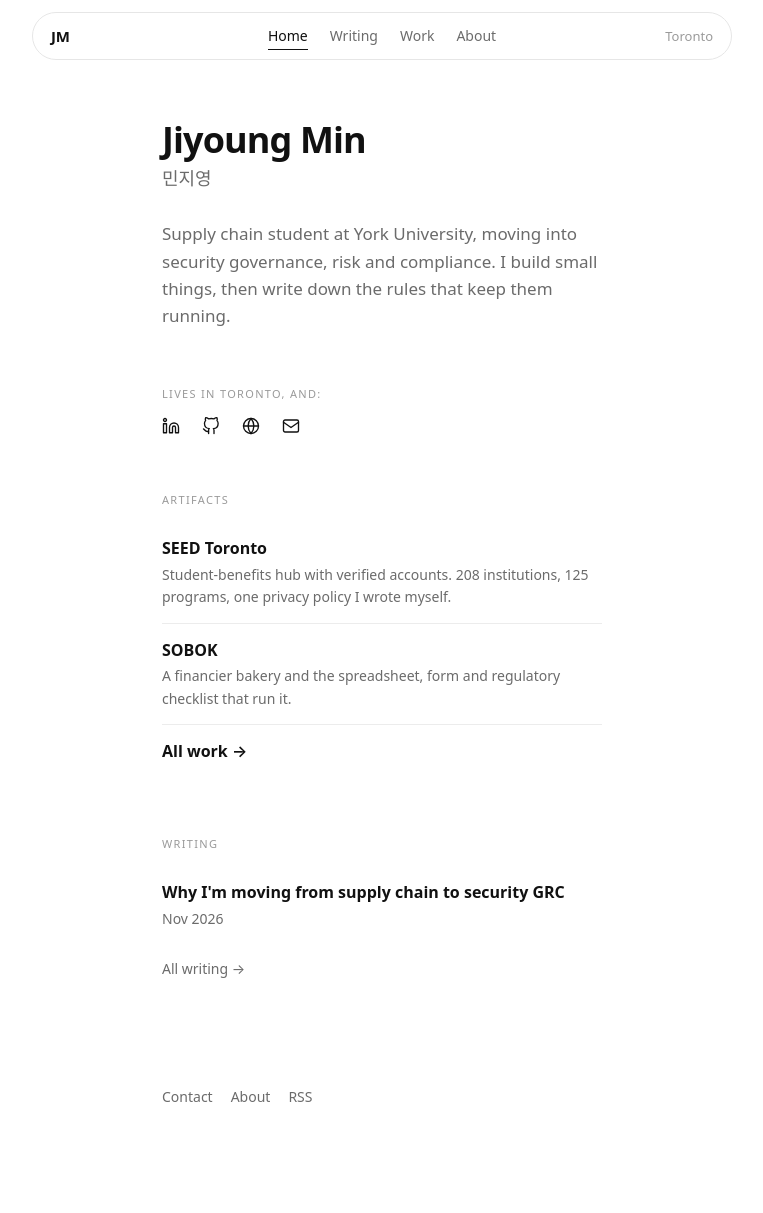
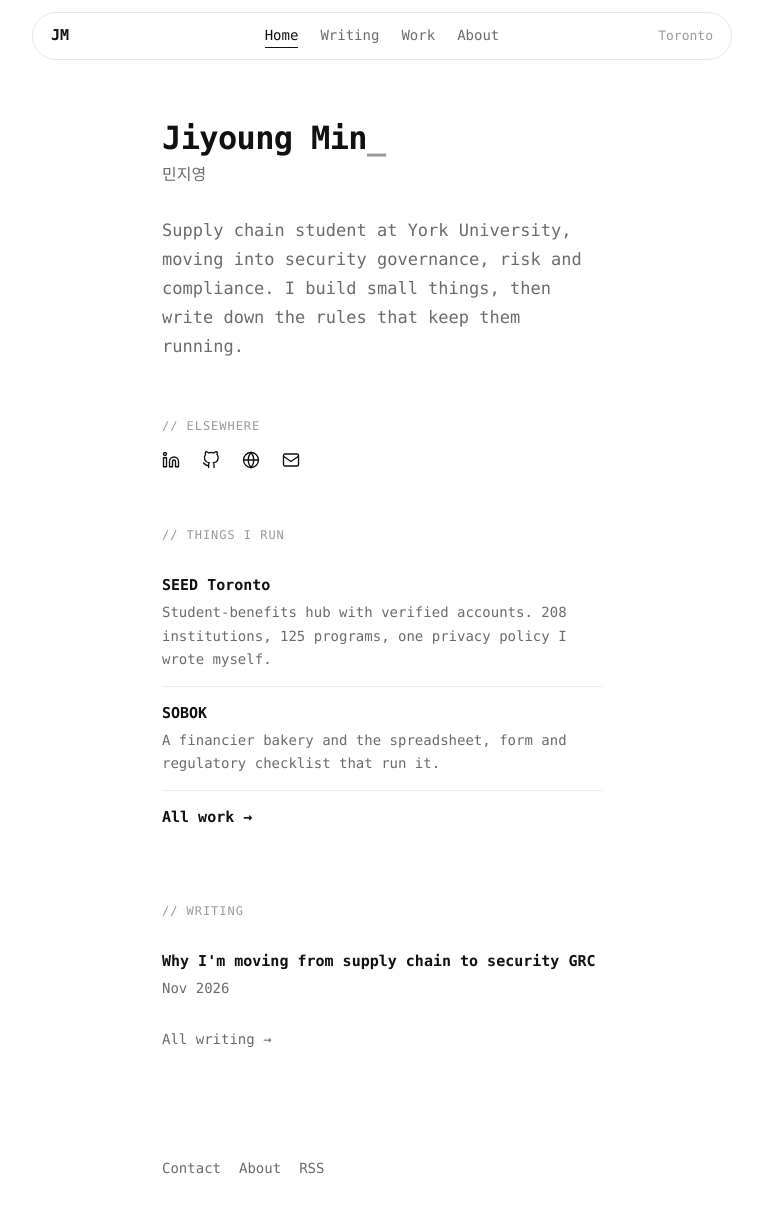
Before and after one commit to Judy-M-L/judy-m-l.github.io, a Jekyll site: the page built from index.html, in a window 1280 px wide and 1237 px high. Shown: the top 1213 px of the window, without its empty margins (258-1021 px from the left). Built offline with Jekyll 4.4.1, drawn with Linux system fonts in a browser that asks for light colours.

Commit message:
Rename sections (Elsewhere, Things I run), monospace type, // labels, cursor
Co-Authored-By: Claude Fable 5.1 <noreply@anthropic.com>

```diff
--- a/_layouts/default.html
+++ b/_layouts/default.html
@@ -18,7 +18,7 @@
     }
   }
   * { box-sizing: border-box; }
-  body { margin: 0; background: var(--bg); color: var(--fg); font: 16px/1.6 system-ui, -apple-system, "Segoe UI", Inter, sans-serif; -webkit-font-smoothing: antialiased; }
+  body { margin: 0; background: var(--bg); color: var(--fg); font: 15px/1.7 ui-monospace, "SF Mono", Menlo, Consolas, "Liberation Mono", monospace; -webkit-font-smoothing: antialiased; }
   a { color: inherit; text-decoration: none; }
   a:hover { text-decoration: underline; text-underline-offset: 3px; }
   .wrap { max-width: 480px; margin: 0 auto; padding: 0 20px; }
@@ -35,13 +35,16 @@
   nav .right { text-align: right; font-size: 13px; color: var(--faint); }
 
   main { padding: 72px 0 80px; }
-  h1 { font-size: 36px; line-height: 1.1; letter-spacing: -0.025em; margin: 0 0 4px; font-weight: 700; }
-  .alt { font-size: 18px; color: var(--muted); margin: 0 0 28px; }
+  h1 { font-size: 32px; line-height: 1.15; letter-spacing: -0.02em; margin: 0 0 4px; font-weight: 700; }
+  h1.cursor::after { content: "_"; color: var(--faint); animation: blink 1.1s steps(1) infinite; }
+  @keyframes blink { 50% { opacity: 0; } }
+  .alt { font-size: 16px; color: var(--muted); margin: 0 0 28px; }
   h2 { font-size: 20px; margin: 44px 0 10px; letter-spacing: -0.015em; }
   h3 { font-size: 16px; margin: 24px 0 6px; }
   p, li { max-width: 62ch; }
   .lede { font-size: 17px; color: var(--muted); }
-  .label { font-size: 11px; letter-spacing: 0.12em; text-transform: uppercase; color: var(--faint); margin: 56px 0 14px; }
+  .label { font-size: 12px; letter-spacing: 0.08em; text-transform: uppercase; color: var(--faint); margin: 56px 0 14px; }
+  .label::before { content: "// "; }
   .meta { color: var(--muted); font-size: 14px; margin-bottom: 28px; }
   blockquote { margin: 20px 0; padding: 2px 16px; border-left: 2px solid var(--line); color: var(--muted); }
   code { background: var(--hover); padding: 1px 5px; border-radius: 4px; font-size: 0.9em; }
--- a/index.html
+++ b/index.html
@@ -2,12 +2,12 @@
 layout: default
 title: Jiyoung Min
 ---
-<h1>Jiyoung Min</h1>
+<h1 class="cursor">Jiyoung Min</h1>
 <p class="alt">민지영</p>
 
 <p class="lede">Supply chain student at York University, moving into security governance, risk and compliance. I build small things, then write down the rules that keep them running.</p>
 
-<div class="label">Lives in Toronto, and:</div>
+<div class="label">Elsewhere</div>
 <div class="icons">
   <a href="https://www.linkedin.com/in/jiyougmin/" title="LinkedIn" aria-label="LinkedIn"><svg viewBox="0 0 24 24"><path d="M16 8a6 6 0 0 1 6 6v7h-4v-7a2 2 0 0 0-4 0v7h-4v-7a6 6 0 0 1 6-6z"/><rect x="2" y="9" width="4" height="12"/><circle cx="4" cy="4" r="2"/></svg></a>
   <a href="https://github.com/Judy-M-L" title="GitHub" aria-label="GitHub"><svg viewBox="0 0 24 24"><path d="M9 19c-5 1.5-5-2.5-7-3m14 6v-3.9a3.4 3.4 0 0 0-.9-2.6c3.1-.3 6.4-1.5 6.4-7A5.4 5.4 0 0 0 20 4.8 5 5 0 0 0 19.9 1s-1.2-.4-4 1.5a13.4 13.4 0 0 0-7 0C6.1.6 4.9 1 4.9 1A5 5 0 0 0 4.8 4.8 5.4 5.4 0 0 0 3.3 8.5c0 5.5 3.3 6.7 6.4 7a3.4 3.4 0 0 0-.9 2.6V22"/></svg></a>
@@ -15,7 +15,7 @@ title: Jiyoung Min
   <a href="mailto:judy383m@gmail.com" title="Email" aria-label="Email"><svg viewBox="0 0 24 24"><rect x="2" y="4" width="20" height="16" rx="2"/><path d="m2 7 10 7 10-7"/></svg></a>
 </div>
 
-<div class="label">Artifacts</div>
+<div class="label">Things I run</div>
 <ul class="list">
   <li><a class="t" href="https://seedtoronto.org">SEED Toronto</a><div class="d">Student-benefits hub with verified accounts. 208 institutions, 125 programs, one privacy policy I wrote myself.</div></li>
   <li><a class="t" href="{{ '/work/' | relative_url }}#sobok">SOBOK</a><div class="d">A financier bakery and the spreadsheet, form and regulatory checklist that run it.</div></li>
```
Also changed, not shown: 1 other file.
